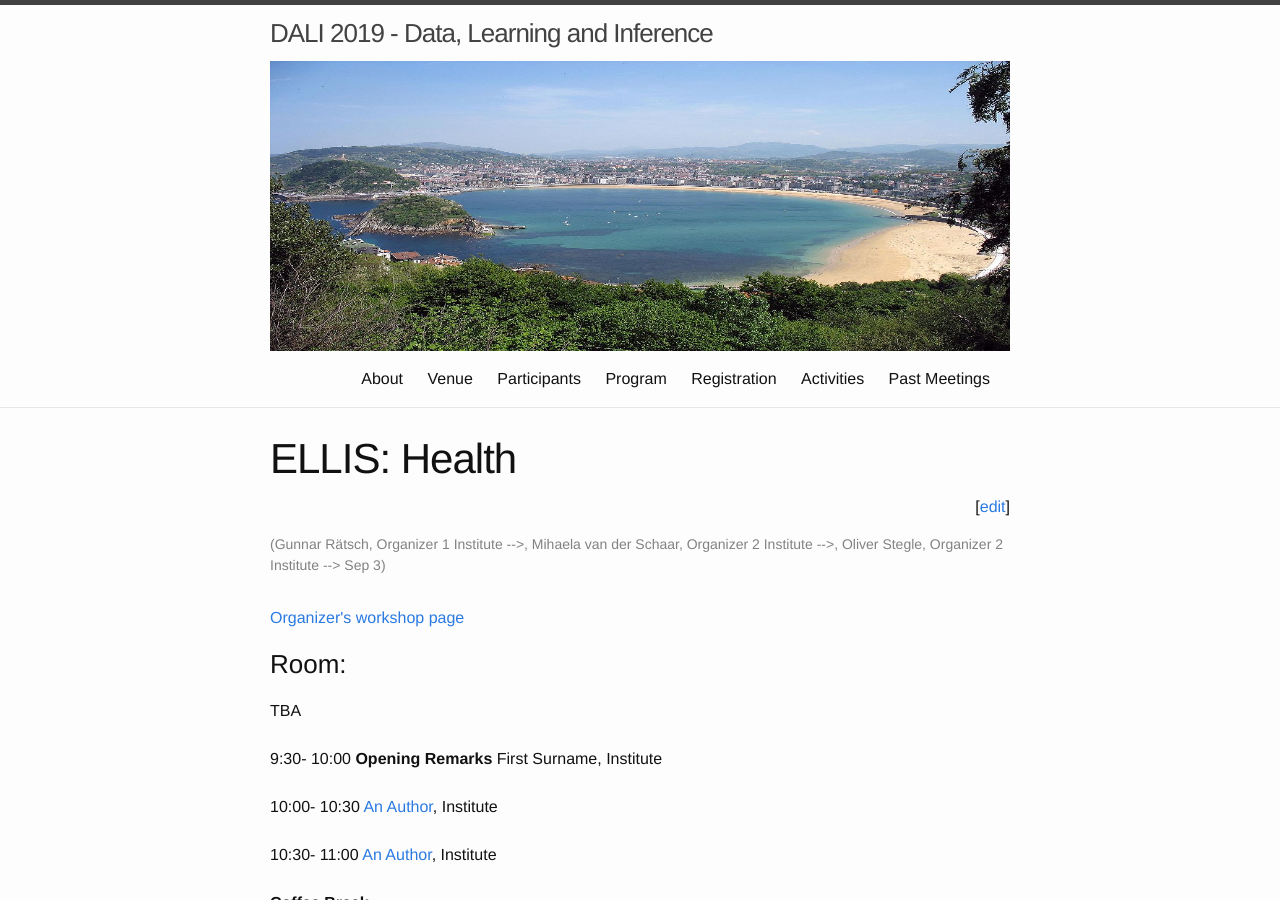
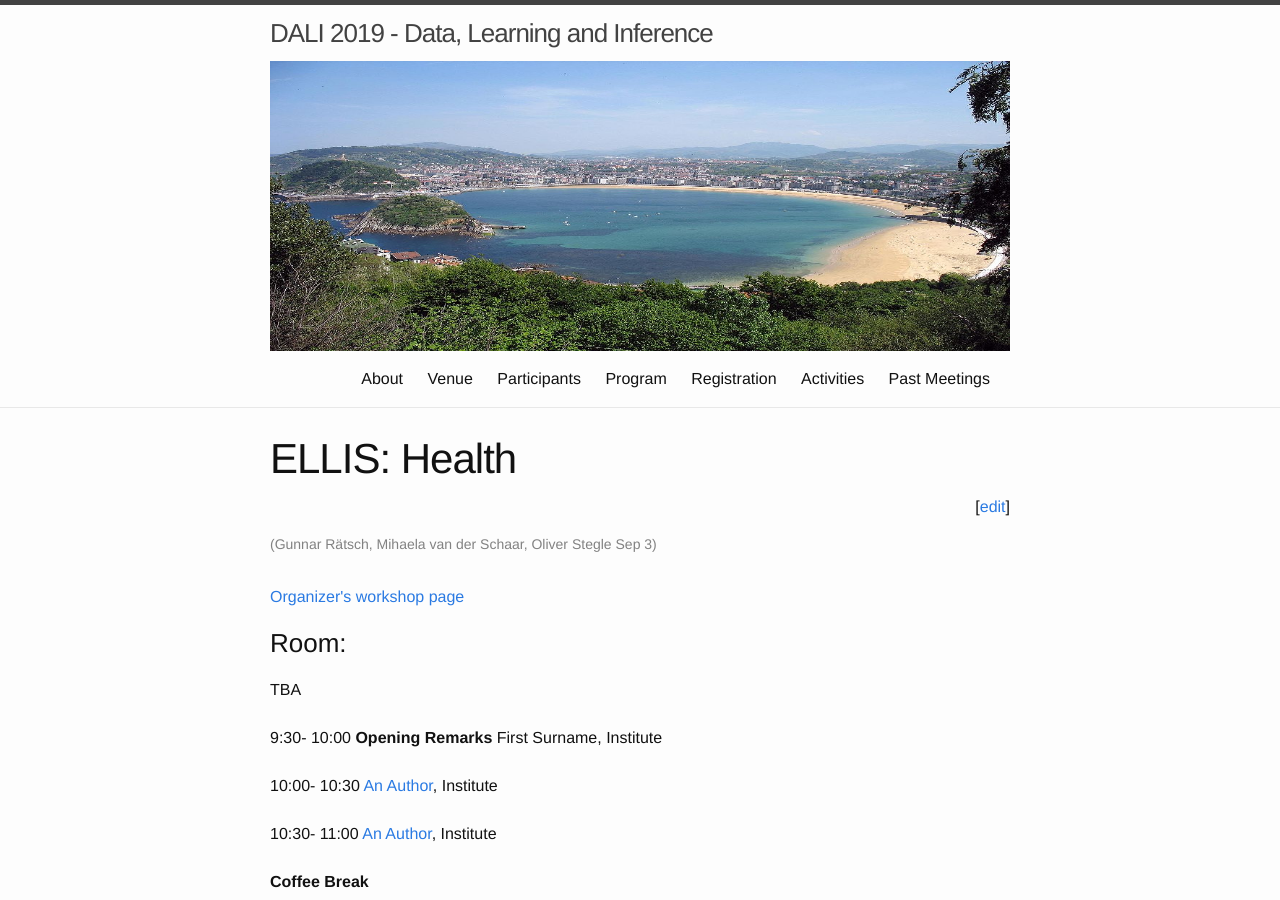
Before and after one commit to dalimeeting/dalimeeting.github.io, a Jekyll site: the page built from _posts/2019-09-03-workshop-one.md, in a window 1280 px wide and 900 px high. Built offline with Jekyll 4.4.1, drawn with Linux system fonts in a browser that asks for light colours; some of the changed lines change nothing that is shown.

Commit message:
fixed commenting out in workshop details

```diff
--- a/_posts/2019-09-03-workshop-one.md
+++ b/_posts/2019-09-03-workshop-one.md
@@ -8,16 +8,16 @@ categories:
 organizers:
 - given: Gunnar
   family: Rätsch
-  <!-- url: http://url.com
-  institute: Organizer 1 Institute -->
+  #url: http://url.com
+  #institute: Organizer 1 Institute
 - given: Mihaela
   family: van der Schaar
-  <!-- url: http://url2.com
-  institute: Organizer 2 Institute -->
+  #url: http://url2.com
+  #institute: Organizer 2 Institute
 - given: Oliver
   family: Stegle
-  <!-- url: http://url2.com
-  institute: Organizer 2 Institute -->
+  #url: http://url2.com
+  #institute: Organizer 2 Institute
 room: ""
 show_abstracts: false
 talks:
```
